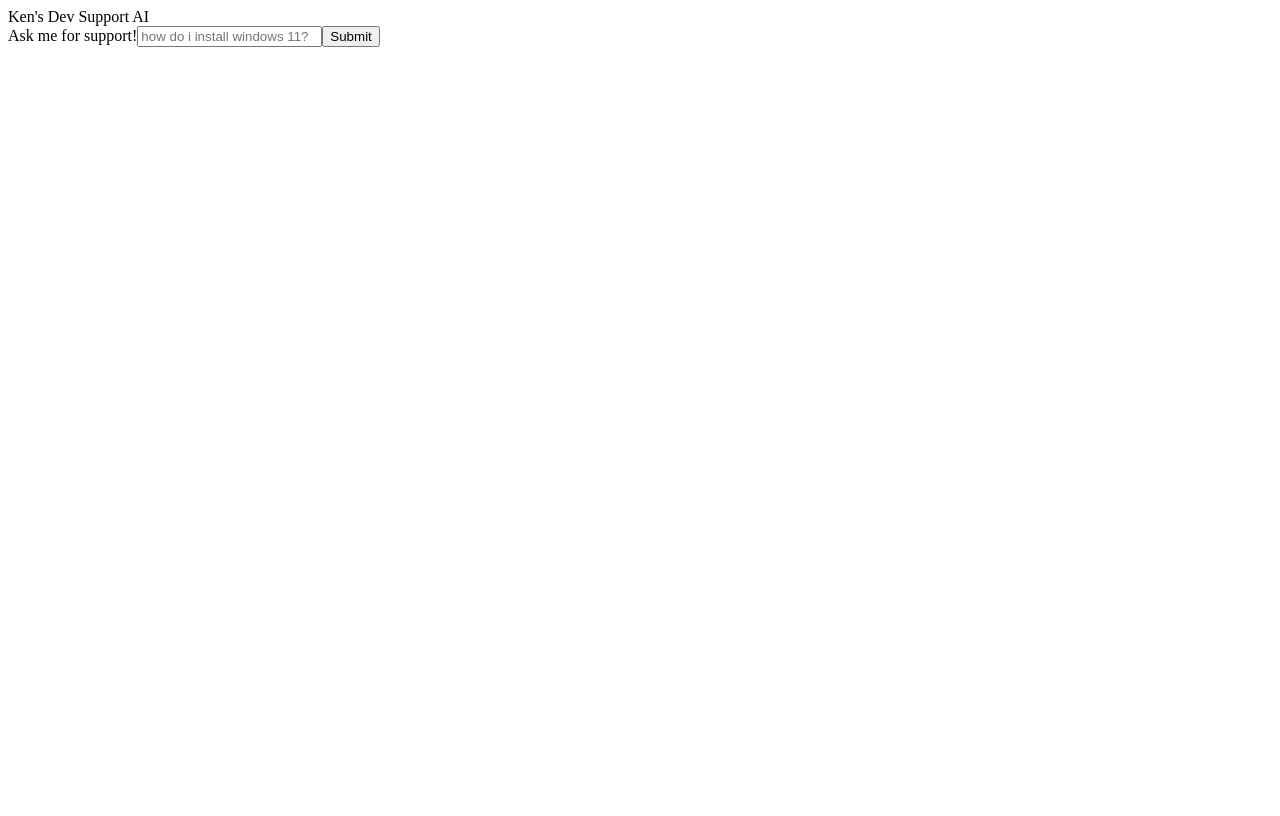
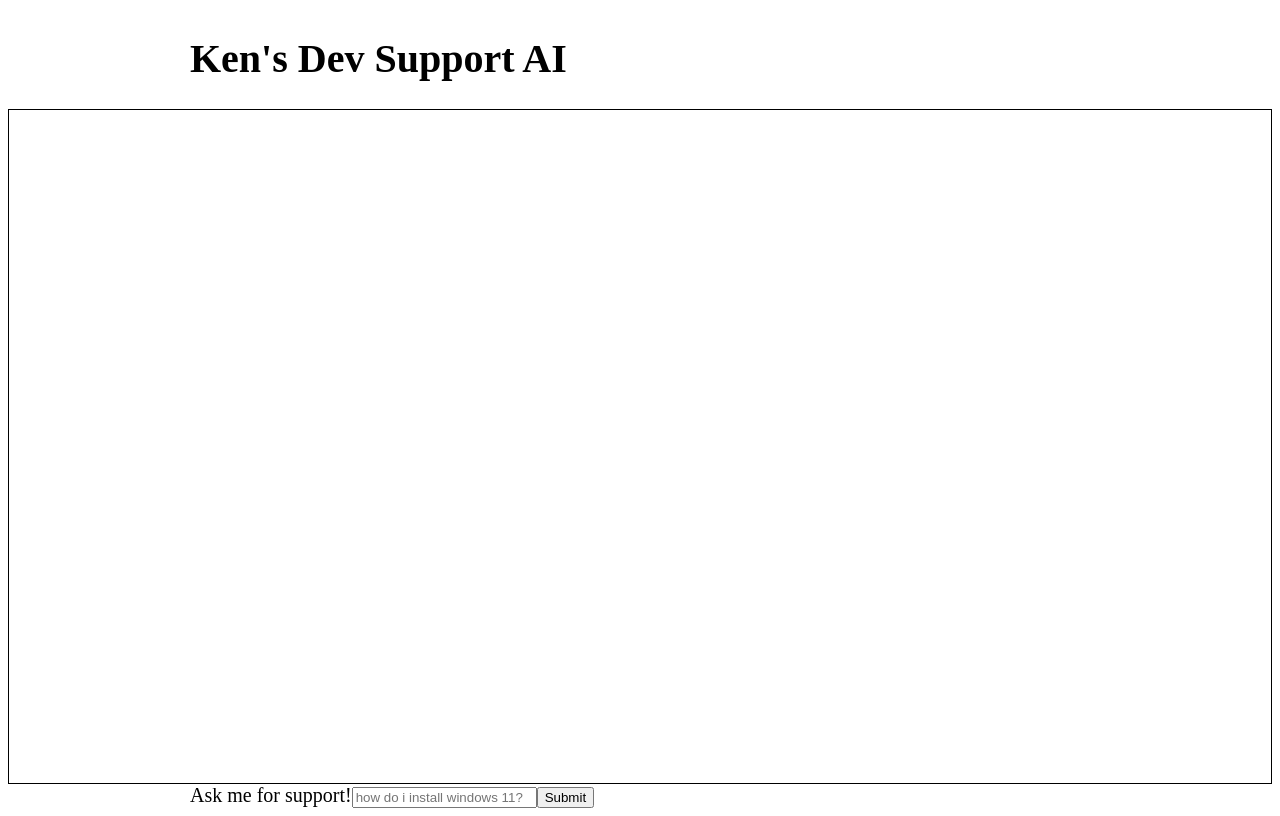
Before and after one commit to chingoblingers/Dev-Support-AI, a React (Vite) app in the folder frontend/: page / in a window 1280 px wide. Built offline with nearby package versions, Linux system fonts and the light colour scheme.

Commit message:
added divs for centering and related css.

```diff
--- a/frontend/src/App.css
+++ b/frontend/src/App.css
@@ -0,0 +1,24 @@
+html{
+    font-size: 62.5%;
+}
+
+.app{
+    display: flex;
+    flex-direction: column;
+    min-height: 100vh;
+}
+
+.messageArea{
+    overflow-y: auto;
+    border: 1px solid black;
+    flex-grow: 1;
+    min-height: 0;
+}
+
+.contentContainer{
+    width: 100%;
+    max-width: 900px;
+    font-size: 2.0rem;
+    padding: 0 1em;
+    margin: 0 auto;
+}
--- a/frontend/src/App.tsx
+++ b/frontend/src/App.tsx
@@ -52,17 +52,24 @@ const messageDisplay = chatHistory.map((message, index) => {
 })
 
   return (
-    <main>
-    <header> Ken's Dev Support AI </header>
+    <main className='app'>
+      <header>
+          <div className='contentContainer'>
+            <h1>Ken's Dev Support AI </h1>
+          </div>
+      </header>
       <section className='messageArea'>
-    {messageDisplay}
+        <div className='contentContainer'> {messageDisplay} {error && <p className="error">{error}</p>}</div>
       </section>
-    {error && <p className="error">{error}</p>}
+      <section>
+          <div className='contentContainer'>
             <form onSubmit={handleSubmit} className='questionForm'>
               <label htmlFor='userInput'>Ask me for support!</label>
               <input type='text' id='userInput' placeholder='how do i install windows 11?' name='userInput' value={userInput} onChange={(e)=> setUserInput(e.target.value)}/>
               <button disabled={loading}>{loading ? "Thinking..." : "Submit"}</button>
             </form>
+          </div>
+      </section>
     </main>
   )
 }
```
Lines whose indentation alone changed are shown as unchanged.
